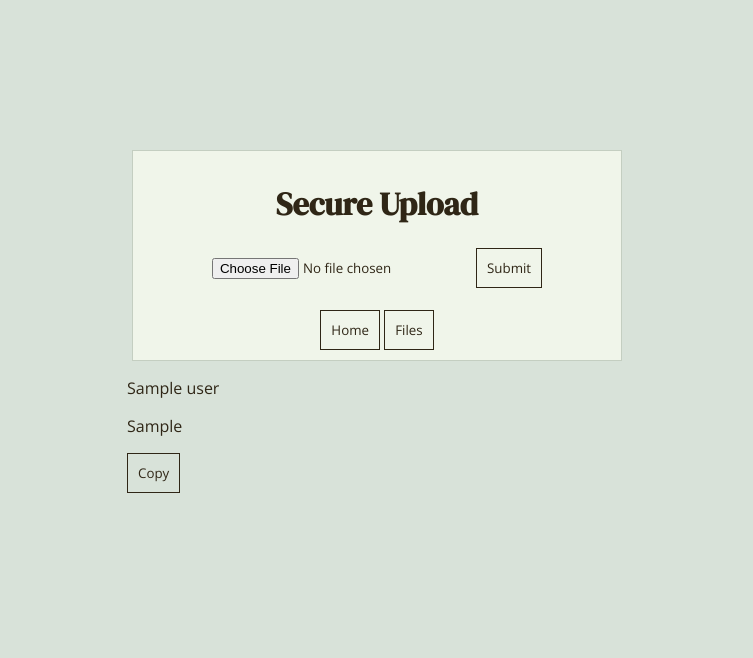
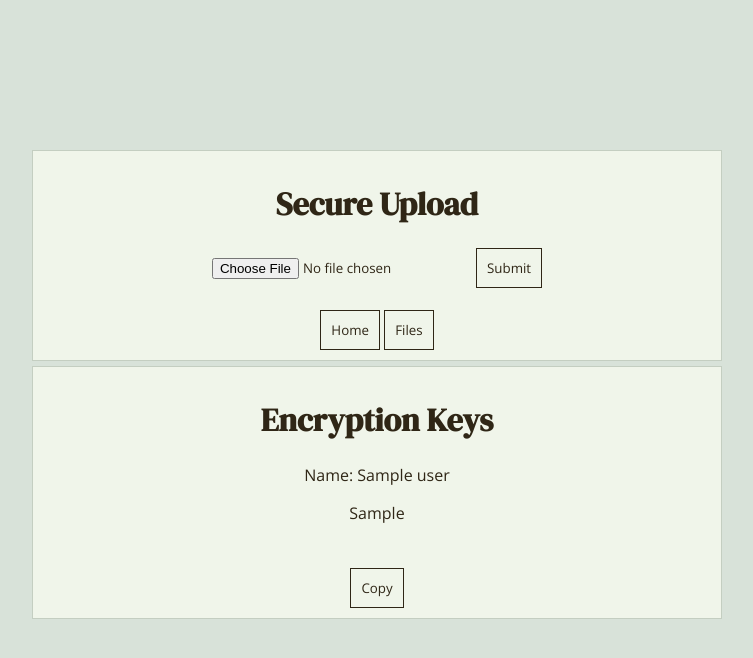
Before and after one commit to bioshield-hatch/ai-backend, a Flask app: template templates/secure_upload.html in a window 1280 px wide. Shown: the top 658 px of the page, without its empty margins (263-1016 px from the left). Run offline with Flask 3, Linux system fonts and the light colour scheme; the template is opened without the code that fills it: most values are stand-ins (such as "Sample title", 1, 10 or a date in 2020).

Commit message:
tiny pgp key

```diff
--- a/static/substyles/basic.css
+++ b/static/substyles/basic.css
@@ -1,12 +1,20 @@
 /*page alignment*/
 body {
-    width: 500px;
+    width: 700px;
     position: relative;
     margin-left: auto;
     margin-right: auto;
   }
 
   /*containers*/
+  .container{
+    position: relative;
+    text-align: center;
+    padding: 10px;
+    margin: 5px;
+    background-color: var(--secbg);
+    border: 1.5px solid var(--accent1);
+  }
   /*small container*/
 .scontainer{
     position: relative;
@@ -48,3 +56,9 @@ body {
 .entry{
   background-color: var(--mainbg);
 }
+
+/*secupload.html*/
+.key{
+  height: 50px;
+  overflow: hidden;
+}
--- a/templates/secure_upload.html
+++ b/templates/secure_upload.html
@@ -1,8 +1,8 @@
 <!DOCTYPE html>
 <html>
   <head>
-    <meta charset="UTF-8"/>
-    <meta name="viewport" content="width=device-width, initial-scale=1.0"/>
+    <meta charset="UTF-8" />
+    <meta name="viewport" content="width=device-width, initial-scale=1.0" />
     <title>BioShield Secure Upload</title>
     <link href="/static/style.css" rel="stylesheet" type="text/css" media="all" />
     <link href="/static/substyles/basic.css" rel="stylesheet" type="text/css" media="all" />
@@ -14,27 +14,28 @@
       <!-- no fuckin idea what this is but i'll leave it :p -->
       {% include 'includes/_messages.html' %}
       <form method="post" enctype="multipart/form-data">
-            <input type="file" id="file" name="file"/>
+        <input type="file" id="file" name="file" />
         <button type="submit">Submit</button>
       </form>
-        <br>
+      <br />
       <a href="{{ url_for('index') }}"><button>Home</button></a>
       <a href="{{ url_for('files') }}"><button>Files</button></a>
+    </div>
+    <div class="container">
+        <h1>Encryption Keys</h1>
 
-
-    </div>
       {% for user in users %}
       <div>
-        <p>{{ user.name }}</p>
-        <p id="{{ user.id }}">{{ user.pgp_pubkey }}</p>
+        <p>Name: {{ user.name }}</p>
+        <p class="key" id="{{ user.id }}">{{ user.pgp_pubkey }}</p>
         <button onclick="navigator.clipboard.writeText(document.querySelector('#{{user.id}}').innerHTML)">Copy</button>
-
       </div>
       {% endfor %}
+    </div>
   </body>
   <script>
     function Copy(pubkey) {
-        navigator.clipboard.writeText(pubkey)
+      navigator.clipboard.writeText(pubkey);
     }
   </script>
 </html>
```
Lines whose indentation alone changed are shown as unchanged.
